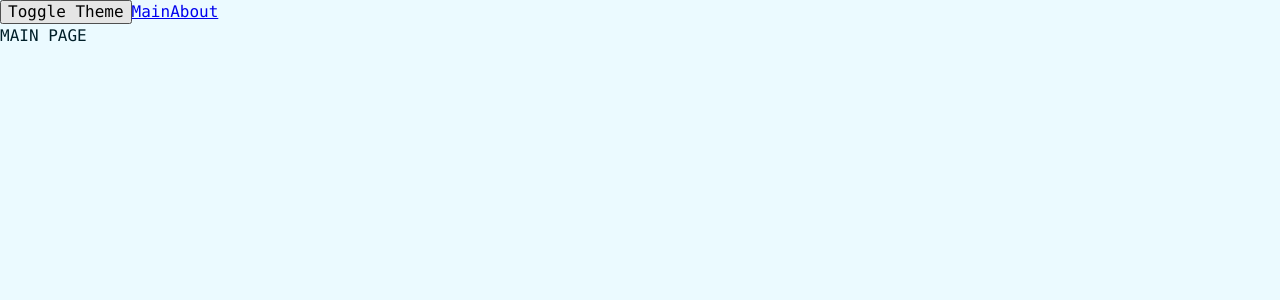
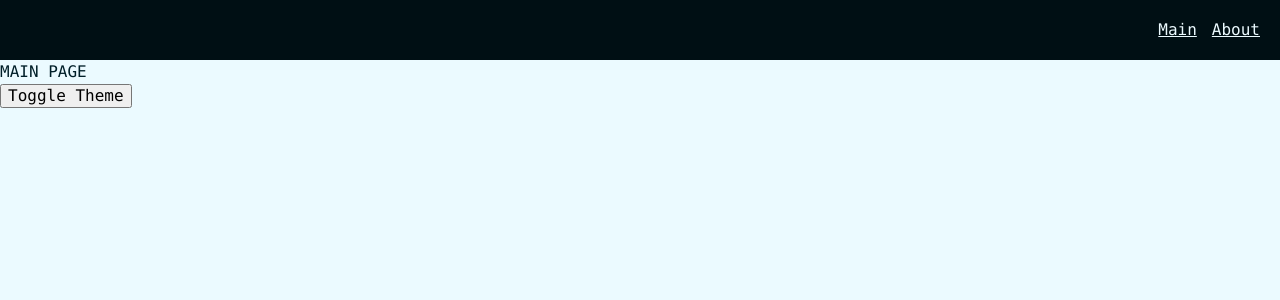
Before and after one commit to skate090961/production-social-network, a React app: page / in a window 1280 px wide. Shown: the top 300 px of the page. Built offline with nearby package versions, Linux system fonts and the light colour scheme.

Commit message:
feat: add Navbar and AppLink

```diff
--- a/src/app/App.tsx
+++ b/src/app/App.tsx
@@ -1,19 +1,18 @@
 import React from 'react';
-import {Link} from 'react-router-dom';
 import './styles/index.scss'
 import {useTheme} from "app/providers/ThemeProvider";
 import {classNames} from "shared/lib/classNames/classNames";
 import {AppRouter} from "app/providers/router";
+import {Navbar} from "widgets/Navbar";
 
 export const App = () => {
     const {theme, toggleTheme} = useTheme();
 
     return (
         <div className={classNames('app', {}, [theme])}>
+            <Navbar/>
+            <AppRouter/>
             <button onClick={toggleTheme}>Toggle Theme</button>
-            <Link to={'/'}>Main</Link>
-            <Link to={'/about'}>About</Link>
-            <AppRouter/>
         </div>
     );
 };
--- a/src/app/styles/index.scss
+++ b/src/app/styles/index.scss
@@ -1,4 +1,4 @@
-@import "../../../node_modules/normalize.css/normalize.css";
+@import "normalize.css";
 @import "themes/light";
 @import "themes/dark";
 @import "variables/global";
--- a/src/app/styles/themes/dark.scss
+++ b/src/app/styles/themes/dark.scss
@@ -1,6 +1,9 @@
 .app.dark {
   --bg-color: #000F14;
+  --inverted-bg-color: #EBFAFF;
 
   --primary-color: #EBFAFF;
   --secondary-color: #70DBFF;
+  --inverted-primary-color: #001F29;
+  --inverted-secondary-color: #0099CC;
 }
--- a/src/app/styles/themes/light.scss
+++ b/src/app/styles/themes/light.scss
@@ -1,6 +1,9 @@
 .app.light {
   --bg-color: #EBFAFF;
+  --inverted-bg-color: #000F14;
 
   --primary-color: #001F29;
   --secondary-color: #0099CC;
+  --inverted-primary-color: #EBFAFF;
+  --inverted-secondary-color: #70DBFF;
 }
--- a/src/app/styles/variables/global.scss
+++ b/src/app/styles/variables/global.scss
@@ -9,4 +9,7 @@
   --font-size-l: 24px;
   --font-line-l: 32px;
   --font-l: var(--font-size-l) / var(--font-line-l) var(--font-family-main);
+
+  /* sizes */
+  --navbar-height: 20px;
 }
--- a/src/shared/lib/classNames/classNames.ts
+++ b/src/shared/lib/classNames/classNames.ts
@@ -1,9 +1,9 @@
 type Mods = Record<string, boolean | string>
 
-export function classNames(cls: string, mods: Mods, additional: string[]): any {
+export function classNames(cls: string, mods: Mods = {}, additional: string[] = []): any {
     return [
         cls,
-        ...additional,
+        ...additional.filter(Boolean),
         ...Object.entries(mods)
             .filter(([_, value]) => Boolean(value))
             .map(([cls, _]) => cls)
--- /dev/null
+++ b/src/shared/ui/AppLink/AppLink.module.scss
@@ -0,0 +1,11 @@
+.AppLink {
+  color: var(--primary-color);
+}
+
+.primary {
+  color: var(--primary-color);
+}
+
+.inverted {
+  color: var(--inverted-primary-color);
+}
--- /dev/null
+++ b/src/shared/ui/AppLink/AppLink.tsx
@@ -0,0 +1,26 @@
+import {classNames} from "shared/lib/classNames/classNames";
+import styles from './AppLink.module.scss';
+import {Link, LinkProps} from "react-router-dom";
+import {FC} from "react";
+
+export enum AppLinkTheme {
+    PRIMARY = 'primary',
+    INVERTED = 'inverted'
+}
+
+interface AppLinkProps extends LinkProps {
+    className?: string;
+    theme?: AppLinkTheme;
+}
+
+export const AppLink: FC<AppLinkProps> = ({to, className, children, theme = AppLinkTheme.PRIMARY, ...otherProps}) => {
+    return (
+        <Link
+            to={to}
+            className={classNames(styles.AppLink, {}, [className, styles[theme]])}
+            {...otherProps}
+        >
+            {children}
+        </Link>
+    );
+};
--- /dev/null
+++ b/src/widgets/Navbar/index.ts
@@ -0,0 +1,3 @@
+import { Navbar } from './ui/Navbar';
+
+export { Navbar };
--- /dev/null
+++ b/src/widgets/Navbar/ui/Navbar.module.scss
@@ -0,0 +1,13 @@
+.Navbar {
+  height: var(--navbar-height);
+  background-color: var(--inverted-bg-color);
+  display: flex;
+  align-items: center;
+  justify-content: flex-end;
+  padding: 20px;
+}
+
+.links {
+  display: flex;
+  gap: 15px;
+}
--- /dev/null
+++ b/src/widgets/Navbar/ui/Navbar.tsx
@@ -0,0 +1,22 @@
+import {classNames} from "shared/lib/classNames/classNames";
+import styles from './Navbar.module.scss';
+import {AppLink, AppLinkTheme} from "shared/ui/AppLink/AppLink";
+
+interface NavbarProps {
+    className?: string;
+}
+
+export const Navbar = ({className}: NavbarProps) => {
+    return (
+        <nav className={classNames(styles.Navbar, {}, [className])}>
+            <div className={styles.links}>
+                <AppLink theme={AppLinkTheme.INVERTED} to={'/'}>
+                    Main
+                </AppLink>
+                <AppLink theme={AppLinkTheme.INVERTED} to={'/about'}>
+                    About
+                </AppLink>
+            </div>
+        </nav>
+    );
+};
```
Also changed, not shown: 1 other file (tests, documents, lock files or other folders).
